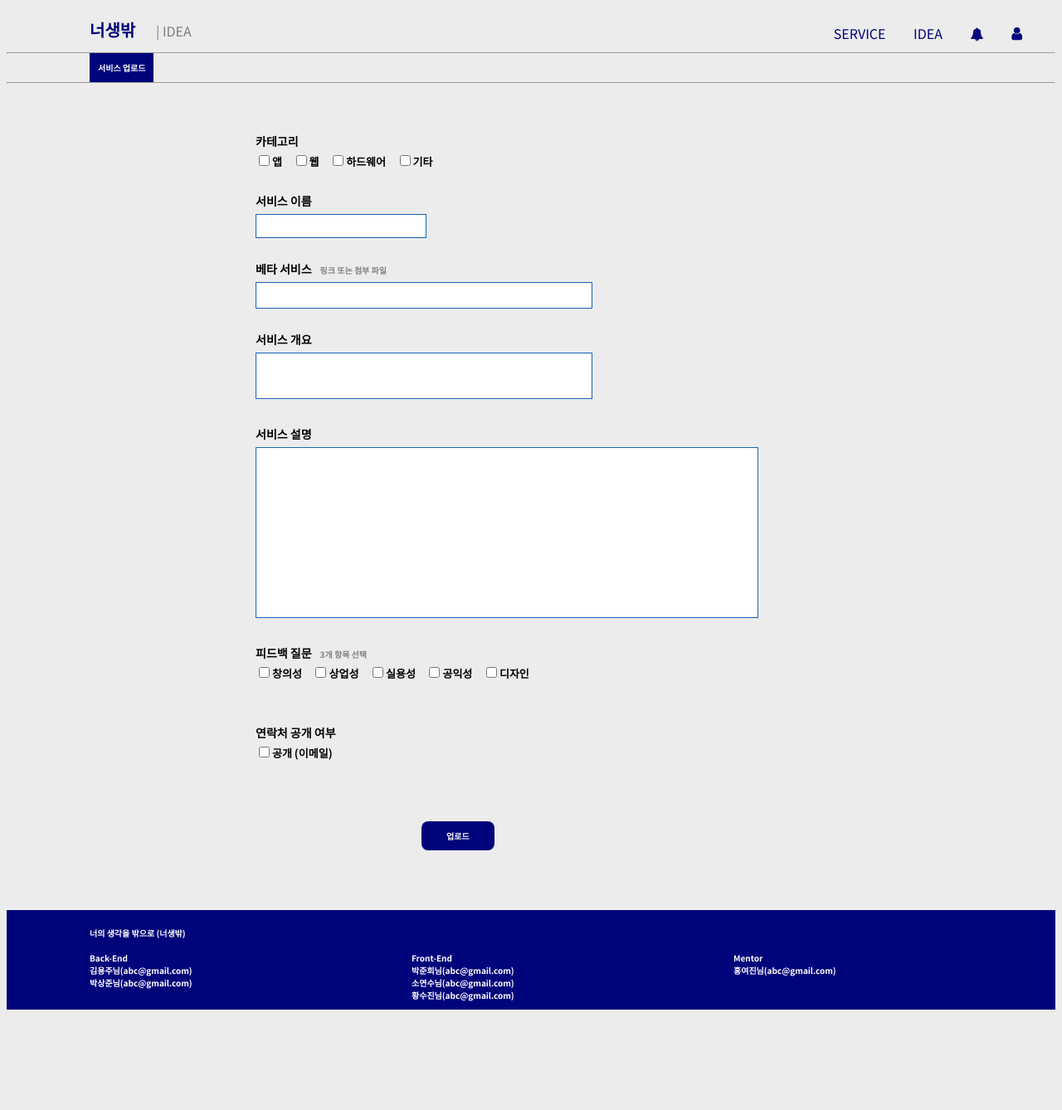
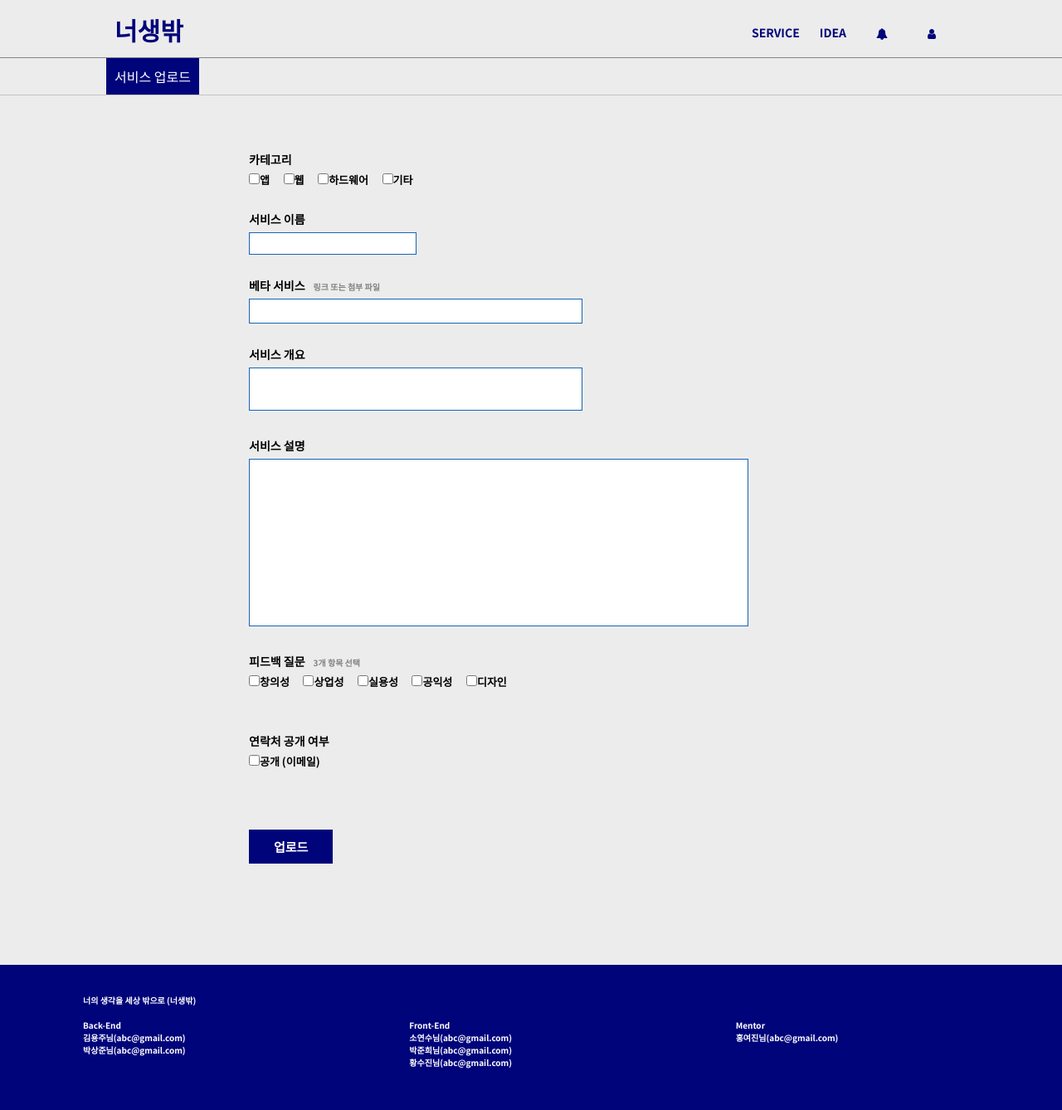
Before and after one commit to LikeLion-Inha-9/likelion_NSB, a Python web app: template templates/serviceupload.html in a window 1280 px wide. Shown: the whole page at 83% size. Before the commit the page ends 1217 px from the top, so only its background shows below. Run offline with Jinja, Linux system fonts and the light colour scheme; the template is opened without the code that fills it, so the values that code supplies are empty; some libraries are stand-ins or nearby versions.

Commit message:
Complete

```diff
--- a/templates/serviceupload.css
+++ b/templates/serviceupload.css
@@ -1,142 +1,151 @@
-body{
-    background-color: #ECECEC;
-    font-family: 'Noto Sans KR', sans-serif;
+* {
+  padding: 0;
+  margin: 0;
+}
+body {
+  background-color: #ececec;
+  font-family: "Noto Sans KR", sans-serif;
 }
 
-header{
-    width:auto;
-    height: 47px;
-    position: relative;
+a {
+  text-decoration: none;
+  color: var(--text-color);
+}
+.header {
+  display: flex;
+  flex-direction: row;
+  justify-content: space-between;
+  align-items: center;
+  background-color: var(--background-color);
+  padding: 14px 10% 10px 10%;
+  border-bottom: 1px solid rgb(134, 134, 134);
+}
+.logo {
+  font-family: "Do Hyeon", sans-serif;
+  margin-left: 10px;
+  font-size: 30px;
+  color: #00047a;
+}
+div a,
+div i {
+  font-size: 14px;
+  font-weight: 700;
+  color: #00047a;
+  margin: 0px 12px;
+}
+div i {
+  padding-top: 12px;
+}
+.menu {
+  font-size: 20px;
+  display: flex;
+  list-style: none;
+  padding-left: 0;
+}
+.nav-menu {
+  padding: 10px 10%;
+  border-bottom: 1px rgb(196, 196, 196) solid;
+  margin-bottom: 5%;
+}
+nav a {
+  /* margin: 10px; */
+  color: rgb(68, 68, 68);
+  font-weight: 500;
+  padding: 10px;
+}
+.my {
+  color: white;
+
+  background-color: #00047a;
 }
 
-#logo{
-    position: absolute;
-    top: 13px;
-    left: 100px;
-    color: #00047A;
-    font-size: 20px;
-}
-
-#sublogo{
-    position: absolute;
-    top: 17px;
-    left: 180px;
-    color: gray;
-}
-
-#top_menu{
-    position: absolute;
-    top: 20px;
-    right: 10px;
-}
-
-#top_menu a{
-    color: #00047A;
-    margin-right: 30px;
-    text-decoration-line: none;
-}
-
-#top_menu i{
-    margin-right: 30px;
-    cursor: pointer;
-}
-
-.fa{
-    color:#00047A;
-}
-
-nav span{
-    background-color: #00047A;
-    color: white;
-    font-size: 10px;
-    font-weight: bold;
-    padding:10px 10px 10px 10px;
-    margin-left: 100px;
-}
-
-nav{
-    margin-top: -6px;
-}
-
-section{
+section {
   margin-left: 300px;
 }
 
-
-input{
+input {
   margin-top: 5px;
   border: #1863b9 1px solid;
 }
 
-textarea{
+textarea {
   margin-top: 5px;
   border: #1863b9 1px solid;
   resize: none;
 }
 
-#item{
+#item {
   font-weight: bold;
   font-size: 14px;
 }
 
-#subitem{
+#subitem {
   margin-left: 10px;
   font-weight: bold;
   font-size: 10px;
-    color:gray;
+  color: gray;
 }
 
-#chk{
+#chk {
   margin-left: 13px;
 }
 
-#chk :visited{
-    color:#1863b9;
+#chk :visited {
+  color: #1863b9;
 }
 
-
-label{
+label {
   margin-top: 5px;
   font-size: 13px;
   font-weight: bold;
 }
 
-label :visited{
-    color:#1863b9;
+label :visited {
+  color: #1863b9;
 }
 
-section button{
-    background-color: #00047A;
+section button {
+  background-color: #00047a;
   color: white;
   font-size: 10px;
   font-weight: bold;
-    padding:10px 30px 10px 30px;
-    margin-left: 200px;
+  padding: 10px 30px 10px 30px;
+  /* margin-left: 200px; */
   border: none;
-    border-radius: 8px;
+  /* border-radius: 8px; */
   cursor: pointer;
 }
 
-footer{
-    background-color: #00047A;
+footer {
+  background-color: #00047a;
   width: auto;
   height: 120px;
-    color:white;
+  color: white;
   font-weight: bold;
   font-size: 10px;
+  padding: 15px 0 40px 0;
+  margin-top: 50px;
+}
+.footer {
+  background-color: #00047a;
+  /* text-align: center; */
 }
 
-#ftdiv{
+#ftdiv {
+  background-color: #00047a;
   position: relative;
   padding-left: 100px;
   padding-top: 20px;
 }
 
-#parft{
+#parft {
+  background-color: #00047a;
+
   display: flex;
   margin-left: 100px;
 }
 
-#chift{
-    flex:1;
+#chift {
+  background-color: #00047a;
+  flex: 1;
 }
--- a/templates/serviceupload.html
+++ b/templates/serviceupload.html
@@ -24,25 +24,27 @@
       href="https://fonts.googleapis.com/css2?family=Noto+Sans+KR:wght@100;300;400;500;700;900&display=swap"
       rel="stylesheet"
     />
+    <link href="https://fonts.googleapis.com/css2?family=Do+Hyeon&display=swap" rel="stylesheet">
+
   </head>
   <body>
-    <header>
-      <div id="logo" style="font-weight: bold">너생밖</div>
-      <div id="sublogo">| IDEA</div>
-      <div id="top_menu">
-        <a href="#">SERVICE</a>
-        <a href="#">IDEA</a>
-        <i class="fa fa-bell"></i>
-        <i class="fa fa-user" style="font-size: 18px"></i>
+    <header class="header">
+        <div >
+            <a class="logo" href ="main.html">너생밖<a>
         </div>
+        <a href="#" class="navbar__toggleBtn">
+          <div class="menu">
+            <li><a href="#">SERVICE</a></li>
+            <li><a href="#">IDEA</a></li>
+            <a href="#"><i class="fa fa-bell"></i></a>
+            <a href="mypage.html"><i class="fa fa-user"></i></a>
+          </div>
+        </a>
       </header>
-    <hr />
 
-    <nav>
-      <span>서비스 업로드</span>
+      <nav class="nav-menu">
+        <a class="my" href="#">서비스 업로드</a>
     </nav>
-    <hr />
-    <br /><br />
 
     <section>
       <form action="" method="POST">
@@ -99,29 +101,30 @@
         </div>
         <br /><br /><br />
 
-        <button type="submit">업로드</button>
+        <!--업로드 버튼-->
+        <button type="submit" style="font-size:15px">업로드</button>
       </form>
     </section>
 
     <br /><br /><br />
     <footer>
-      <div id="ftdiv">너의 생각을 밖으로 (너생밖)</div>
-      <br />
+        <div id="ftdiv">너의 생각을 세상 밖으로 (너생밖)</div><br/>
+
+        <div class="footer">
           <div id="parft">
-        <div id="chift">
-          Back-End<br />
-          김용주님(abc@gmail.com)<br />
+              <div id="chift">Back-End<br/>
+                  김용주님(abc@gmail.com)<br/>
                   박상준님(abc@gmail.com)
               </div>
-        <div id="chift">
-          Front-End<br />
-          박준희님(abc@gmail.com)<br />
-          소연수님(abc@gmail.com)<br />
+              <div id="chift">Front-End<br/>
+                  소연수님(abc@gmail.com)<br/>
+                  박준희님(abc@gmail.com)<br/>
                   황수진님(abc@gmail.com)
               </div>
               <div id="chift">
-          Mentor<br />
+                  Mentor<br/>
                   홍여진님(abc@gmail.com)
+              </div>
           </div>
         </div>
     </footer>
```
Also changed, not shown: templates/main.css (+30 -136 lines), templates/main.html (+37 -33 lines). Lines whose indentation alone changed are shown as unchanged.
